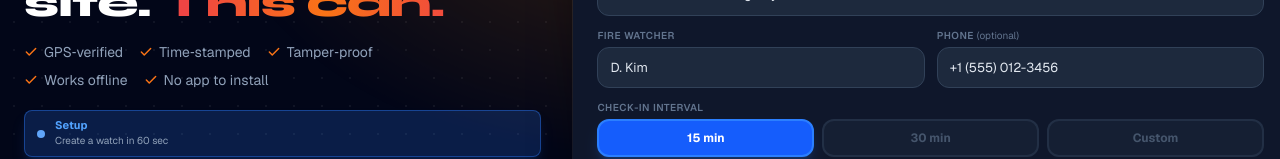
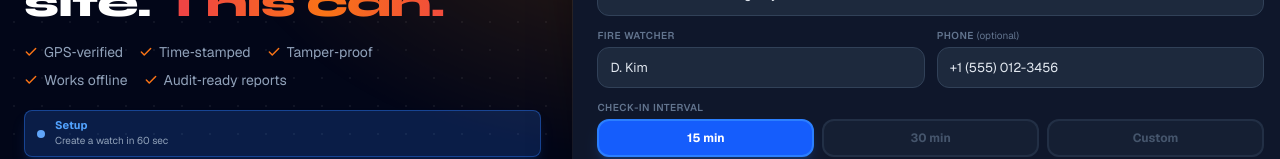
Before and after one commit to jongurfinkel-cmd/dutyproof1, a Next.js app: page / in a window 1280 px wide. Shown: the part 281-440 px from the top of the page. Built offline with nearby package versions, Linux system fonts and the light colour scheme.

Commit message:
Change hero checkmark from 'No app to install' to 'Audit-ready reports'
Co-Authored-By: Claude Opus 4.6 <noreply@anthropic.com>

```diff
--- a/src/components/InteractiveDemo.tsx
+++ b/src/components/InteractiveDemo.tsx
@@ -381,7 +381,7 @@ export default function InteractiveDemo() {
             </span>
             <span className="flex items-center gap-1.5">
               <svg width="14" height="14" viewBox="0 0 24 24" fill="none" stroke="#f97316" strokeWidth="2.5" strokeLinecap="round" strokeLinejoin="round" className="flex-shrink-0"><polyline points="20 6 9 17 4 12" /></svg>
-              No app to install
+              Audit&#8209;ready reports
             </span>
           </div>
 
```
